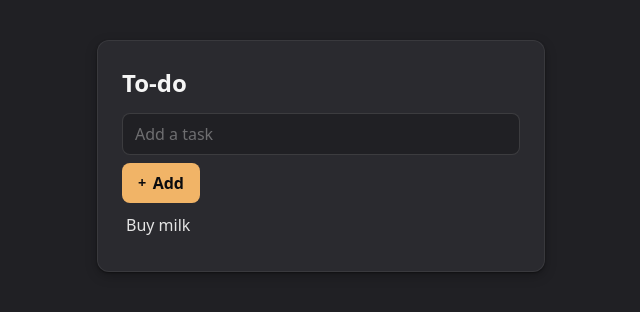
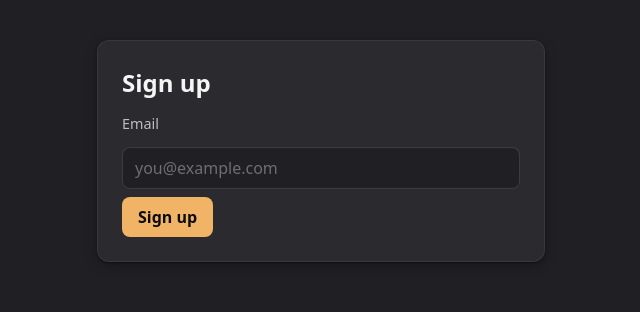
Before and after one commit to ashbasdev/learnReact, a React (Vite) app: page / in a window 1280 px wide. Shown: the top 312 px of the page, without its empty margins (319-959 px from the left). Built offline with nearby package versions, Linux system fonts and the light colour scheme.

Commit message:
Initial commit

```diff
--- a/src/App.jsx
+++ b/src/App.jsx
@@ -1,41 +1,35 @@
 import { useState } from "react"
 
-// Handle submission on the form with onSubmit. Call e.preventDefault to stop
-// the page reload, use the values from state, then reset the form.
+// Validation is derived from state: compute whether the value is valid during
+// render, show an error when it is not, and disable submit until it is good.
 
 function App() {
-  const [text, setText] = useState("")
-  const [todos, setTodos] = useState(["Buy milk"])
+  const [email, setEmail] = useState("")
 
-  // 2 + 3. Write handleSubmit: call e.preventDefault(), add text to todos
-  //        (a new array), then reset text to "".
+  // 1. Compute emailError: true when something is typed but it has no "@".
 
   function handleSubmit(e) {
-    e.preventDefault(); // stop the page reload
-    setTodos([...todos, text]) // add the new todo to the list
-    setText("")
+    e.preventDefault()
+    setEmail("")
   }
-
 
   return (
     <div className="card stack">
-      <h1>To-do</h1>
-      {/* 1. Add onSubmit={handleSubmit} to this form. */}
+      <h1>Sign up</h1>
       <form className="stack" onSubmit={handleSubmit}>
+        <label>Email</label>
         <input
-          placeholder="Add a task"
-          value={text}
-          onChange={(e) => setText(e.target.value)}
+          name="email"
+          placeholder="you@example.com"
+          value={email}
+          onChange={(e) => setEmail(e.target.value)}
         />
+        {/* 2. When emailError is true, show a <p className="error"> message. */}
+        {/* 3. Disable this button until the email contains "@". */}
         <button className="btn" type="submit">
-          <span className="btn-icon">+</span>Add
+          Sign up
         </button>
       </form>
-      <ul>
-        {todos.map((todo) => (
-          <li key={todo}>{todo}</li>
-        ))}
-      </ul>
     </div>
   )
 }
```
